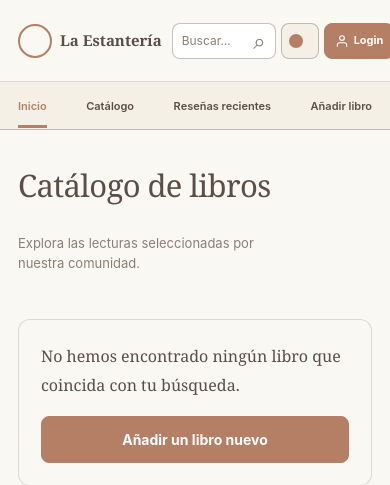
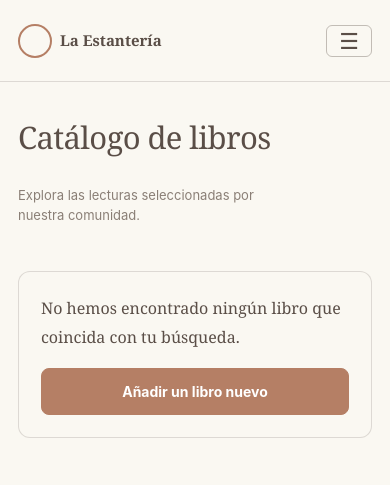
Before and after one commit to adribarrera/la-estanteria, a PHP site: page / in a window 390 px wide. Shown: the top 485 px of the page. Run offline with PHP 8.4, Linux system fonts and the light colour scheme; data that the repository does not hold is empty; a stand-in replaces the project's code that opens the database connection; some libraries are stand-ins or nearby versions.

Commit message:
refactor: replace custom header with Bootstrap collapsible navbar (#17)

```diff
--- a/assets/css/styles.css
+++ b/assets/css/styles.css
@@ -152,18 +152,8 @@ button {
     padding: 5px;
 }
 
-/* Dos logos: se muestra uno según el tema */
-.logo-oscuro,
-:root[data-tema="oscuro"] .logo-claro {
-    display: none;
-}
-
 :root[data-tema="oscuro"] .marca-icono {
     background: var(--tarjeta);
-}
-
-:root[data-tema="oscuro"] .logo-oscuro {
-    display: block;
 }
 
 .cabecera-acciones {
@@ -173,7 +163,7 @@ button {
 }
 
 .buscador {
-    width: min(360px, 38vw);
+    width: 360px;
     height: 42px;
     padding: 0 14px;
     display: flex;
@@ -195,6 +185,14 @@ button {
     border: 0;
     outline: none;
     font-size: 13px;
+}
+
+/* Si falta espacio, el buscador encoge en vez de empujar los botones fuera de la pantalla */
+.cabecera .navbar-collapse,
+.cabecera-acciones,
+.buscador,
+.buscador input {
+    min-width: 0;
 }
 
 .buscador input::placeholder {
@@ -260,16 +258,28 @@ button {
 }
 
 /* ---------- Navbar ---------- */
-.navbar {
-    min-height: 50px;
+/* Botón hamburguesa (solo móvil): colores del tema */
+.navbar-toggler {
+    padding: 4px 12px;
+    color: var(--texto);
+    border-color: var(--borde-fuerte);
+    font-size: 22px;
+    line-height: 1;
+}
+
+/* Fila de enlaces. "barra-enlaces" lleva nuestro diseño y "navbar" el comportamiento de Bootstrap */
+.barra-enlaces {
     padding: 0 var(--margen);
-    display: flex;
-    gap: 36px;
     background: var(--tarjeta);
     border-bottom: 1px solid var(--borde-fuerte);
 }
 
-.navbar a {
+.barra-enlaces .navbar-nav {
+    min-height: 50px;
+    gap: 36px;
+}
+
+.barra-enlaces a {
     position: relative;
     padding: 16px 0 12px;
     color: var(--texto);
@@ -278,7 +288,8 @@ button {
     text-decoration: none;
 }
 
-.navbar a::after {
+/* Subrayado de la pestaña activa o al pasar el ratón */
+.barra-enlaces a::after {
     content: "";
     position: absolute;
     left: 0;
@@ -287,13 +298,58 @@ button {
     height: 3px;
 }
 
-.navbar a:hover::after,
-.navbar a.activo::after {
+.barra-enlaces a:hover::after,
+.barra-enlaces a.activo::after {
     background: var(--acento);
 }
 
-.navbar a.activo {
+.barra-enlaces a.activo {
     color: var(--acento);
+}
+
+/* Cabecera en móvil: por debajo del lg de Bootstrap (992px) */
+@media (max-width: 991.98px) {
+    .cabecera {
+        min-height: 82px;
+        padding-top: 16px;
+        padding-bottom: 16px;
+        gap: 10px;
+    }
+
+    .marca {
+        gap: 8px;
+        font-size: 15px;
+    }
+
+    .marca-icono {
+        width: 34px;
+        height: 34px;
+    }
+
+    /* Menú desplegado: acciones una debajo de otra y a todo el ancho */
+    .cabecera-acciones {
+        flex-direction: column;
+        align-items: stretch;
+    }
+
+    .buscador {
+        width: 100%;
+    }
+
+    .barra-enlaces {
+        border-bottom: 0;
+    }
+
+    .barra-enlaces .navbar-nav {
+        gap: 0;
+        padding-bottom: 8px;
+    }
+
+    /* El subrayado solo ocupa el ancho del texto, no toda la fila */
+    .barra-enlaces a {
+        align-self: flex-start;
+        padding: 12px 0;
+    }
 }
 
 /* ---------- Títulos de sección ---------- */
@@ -873,76 +929,7 @@ button {
         scroll-margin-top: 90px;
     }
 
-    /* Cabecera y navbar */
-    .cabecera {
-        min-height: 82px;
-        padding-top: 16px;
-        padding-bottom: 16px;
-        gap: 10px;
-    }
 
-    .marca {
-        gap: 8px;
-        font-size: 15px;
-        white-space: nowrap;
-    }
-
-    .marca-icono {
-        width: 34px;
-        height: 34px;
-    }
-
-    .cabecera-acciones {
-        gap: 5px;
-    }
-
-    .buscador {
-        width: 104px;
-        height: 36px;
-        padding: 0 9px;
-    }
-
-    .buscador input {
-        min-width: 0;
-        font-size: 12px;
-    }
-
-    .btn-tema {
-        width: 38px;
-        height: 36px;
-        padding: 0;
-        justify-content: center;
-        font-size: 0;
-        /* solo se ve el punto */
-    }
-
-    .btn-tema .punto {
-        width: 14px;
-        height: 14px;
-    }
-
-    .btn-login {
-        height: 36px;
-        padding: 0 10px;
-        gap: 5px;
-        font-size: 11px;
-    }
-
-    .btn-login svg {
-        width: 14px;
-        height: 14px;
-    }
-
-    .navbar {
-        min-height: 48px;
-        gap: 12px;
-        justify-content: space-between;
-    }
-
-    .navbar a {
-        padding-top: 14px;
-        font-size: 11px;
-    }
 
     /* Títulos */
     .encabezado-seccion {
--- a/includes/header.php
+++ b/includes/header.php
@@ -28,12 +28,20 @@ $busquedaActual = $_GET["q"] ?? "";
 
 <body>
     <div class="cabecera-fija">
-        <header class="cabecera">
+        <!-- Fila 1. Logo + acciones -->
+        <header class="cabecera navbar navbar-expand-lg">
             <a href="index.php" class="marca">
                 <span class="marca-icono" aria-hidden="true"></span>
                 <span>La Estantería</span>
             </a>
 
+            <!-- Botón hamburguesa. Solo se ve en móvil. Abre a la vez los dos bloques con la clase .menu-principal -->
+            <button class="navbar-toggler" type="button" data-bs-toggle="collapse" data-bs-target=".menu-principal"
+                aria-controls="menu-acciones menu-enlaces" aria-expanded="false" aria-label="Abrir menú">
+                <span aria-hidden="true">☰</span>
+            </button>
+
+            <div class="collapse navbar-collapse justify-content-end menu-principal" id="menu-acciones">
                 <div class="cabecera-acciones">
                     <!-- Al enviar manda ?q=... a index.php manteniendo lo que ha escrito el usuario -->
                     <form action="index.php" method="get" class="buscador">
@@ -67,13 +75,18 @@ $busquedaActual = $_GET["q"] ?? "";
                         </a>
                     <?php endif; ?>
                 </div>
+            </div>
         </header>
 
-        <!-- Marcamos con la clase activo la pestaña que corresponde a la página actual -->
-        <nav class="navbar" aria-label="Navegación principal">
+        <!-- Fila 2. Enlaces. Mismo botón hamburgues. Marcamos con "activo" la pestaña de la página actual -->
+        <nav class="barra-enlaces navbar navbar-expand-lg" aria-label="Navegación principal">
+            <div class="collapse navbar-collapse menu-principal" id="menu-enlaces">
+                <div class="navbar-nav">
                     <a href="index.php" <?= $paginaActiva === 'inicio' ? 'class="activo" aria-current="page"' : '' ?>>Inicio</a>
                     <a href="index.php#catalogo" <?= $paginaActiva === 'catalogo' ? 'class="activo" aria-current="page"' : '' ?>>Catálogo</a>
                     <a href="index.php#resenas-destacadas">Reseñas recientes</a>
                     <a href="formulario.php" <?= $paginaActiva === 'formulario' ? 'class="activo" aria-current="page"' : '' ?>>Añadir libro</a>
+                </div>
+            </div>
         </nav>
     </div>
```
Lines whose indentation alone changed are shown as unchanged.
